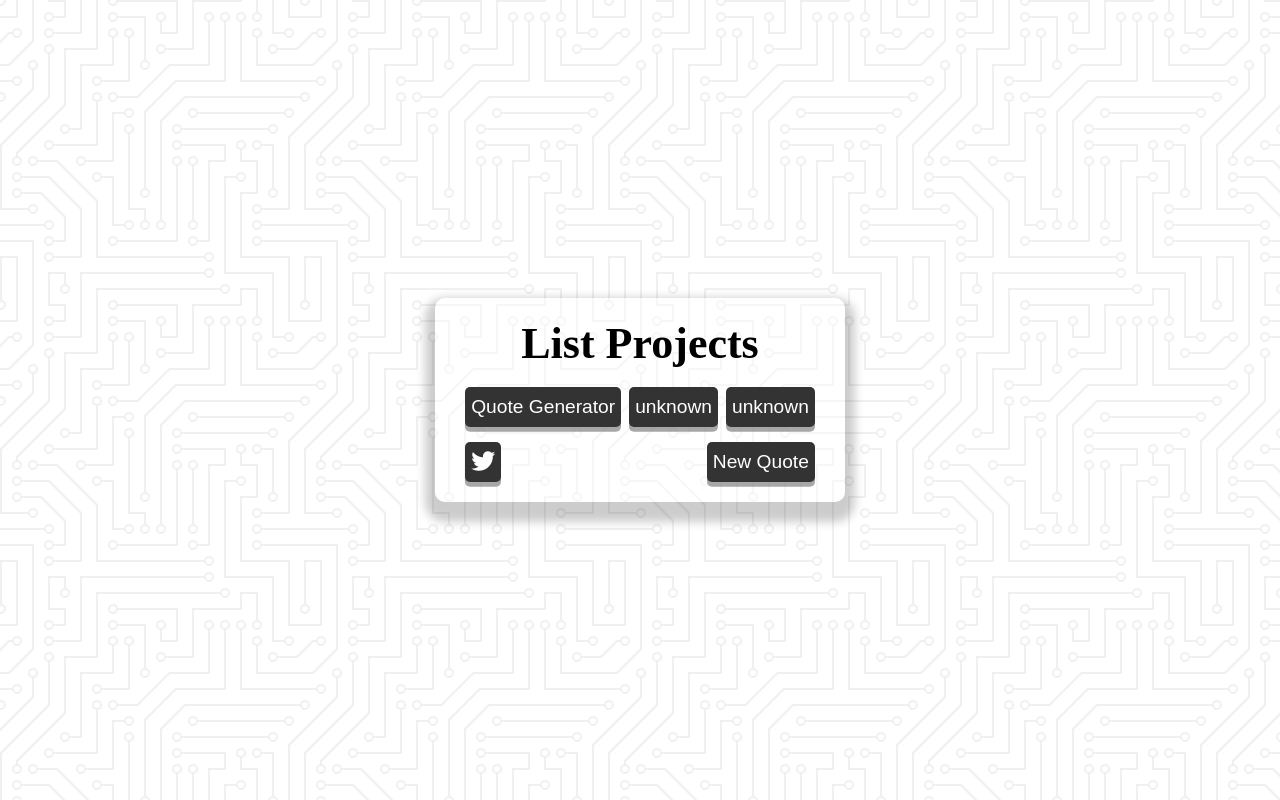
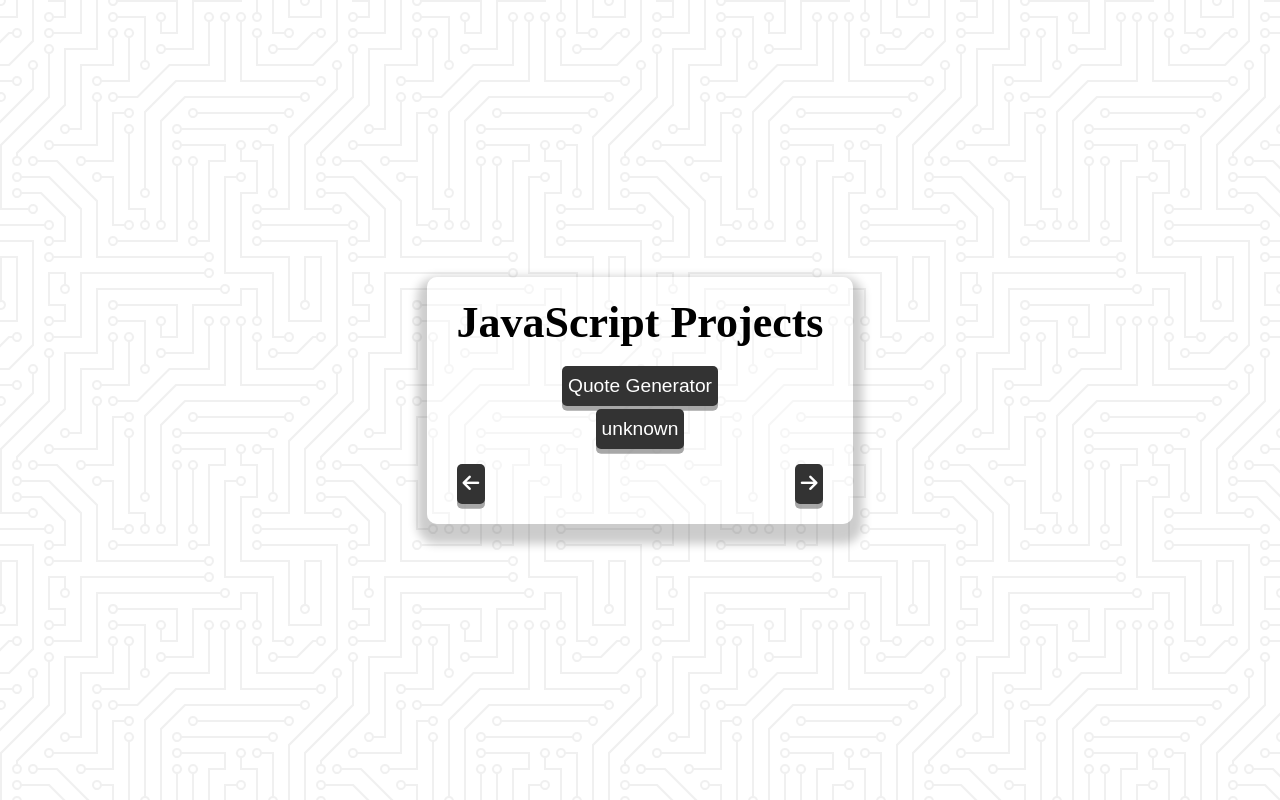
Before and after one commit to HyperactiveSnailZ/JavaScript_Projects, a plain HTML site: page index.html in a window 1280 px wide. Drawn offline with Linux system fonts and the light colour scheme.

Commit message:
commit 3

```diff
--- a/index.html
+++ b/index.html
@@ -15,21 +15,23 @@
         <!-- quote -->
         <div class="quote-text">
 
-                <span id="quote">List Projects</span>
+                <span id="quote">JavaScript Projects</span>
 
         </div>
         <!-- author -->
-        <div class="quote-author">
-            <button onclick="window.location.href='./quote-generator/'">Quote Generator</button>
-            <button onclick="window.location.href='./unknown/'">unknown</button>
-            <button onclick="window.location.href='./unknown/'">unknown</button>
+        <div class="project-list">
+            <button onclick="window.open('./quote-generator/')">Quote Generator</button> </br>
+            <button onclick="window.open('./unknown/')">unknown</button> </br>
+            <!-- <button onclick="window.location.href='./unknown/'">unknown</button> -->
         </div>
         <!-- button -->
         <div class="button-container">
             <button class="twitter-button" id="twitter" title="Tweet This !">
-                <i class="fab fa-twitter"></i>
+                <i class="fas fa-arrow-left"></i>
             </button>
-            <button id="new-quote">New Quote</button>
+            <button id="new-quote">
+                <i class="fas fa-arrow-right"></i>
+            </button>
         </div>
 
     </div>
--- a/style.css
+++ b/style.css
@@ -39,7 +39,7 @@ body {
     font-size: 4rem;
 }
 
-.quote-author {
+.project-list {
     margin-top: 15px;
     font-size: 2rem;
     font-weight: 400;
```
